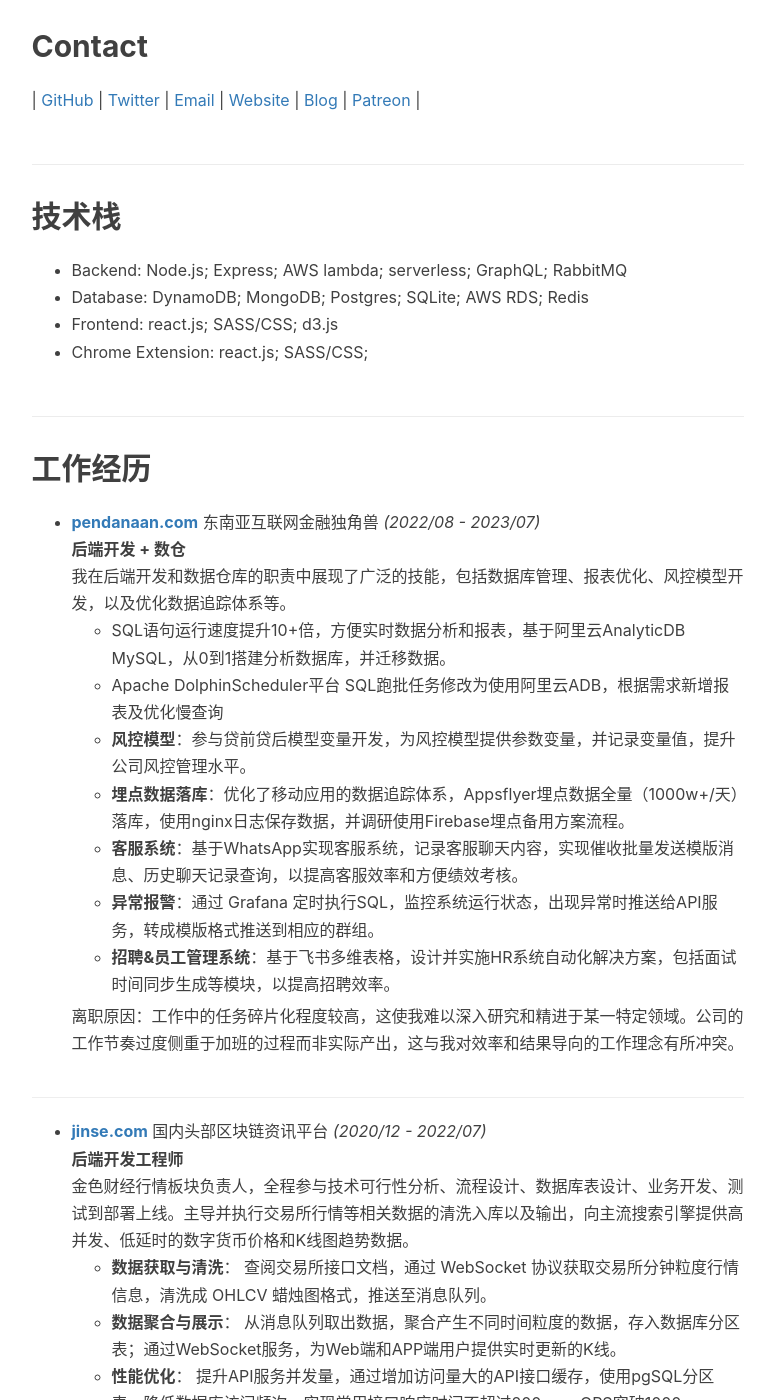
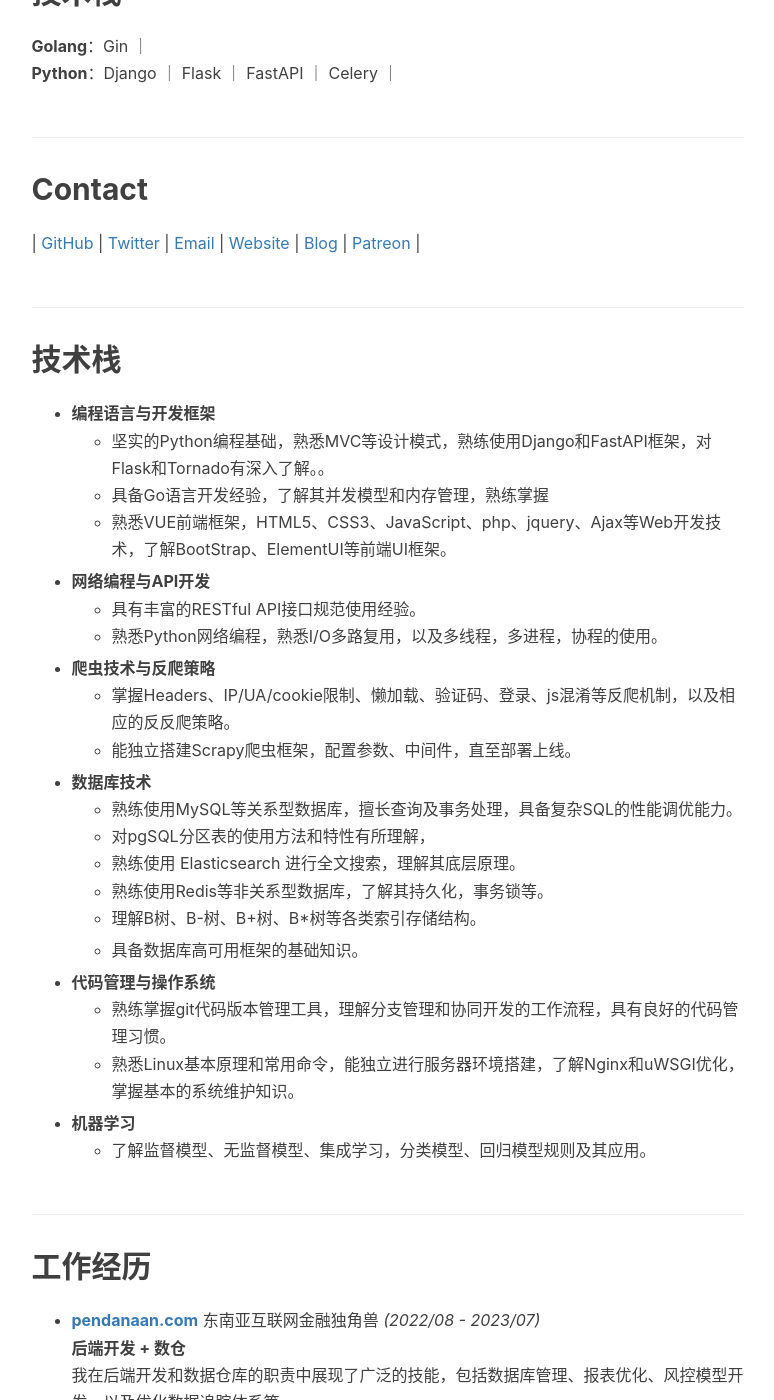
Before and after one commit to ProgrammerPlus1998/ProgrammerPlus1998.github.io, a Jekyll site: the page built from cv_duozhuayu.html, in a window 1280 px wide and 1400 px high, scrolled down 1128 px. Shown: the whole window, without its empty margins (136-910 px from the left). Built offline with Jekyll 4.4.1, drawn with Linux system fonts in a browser that asks for light colours; nearby versions of some CDN libraries; comment, search, counter and statistics services are not loaded; some of the changed text lies outside the part shown.

Commit message:
简历更新

```diff
--- a/_config.yml
+++ b/_config.yml
@@ -2,9 +2,9 @@
 title: Xic Blog
 SEOTitle: Xic的博客 | Xic Blog
 header-img: img/home-bg.jpg
-email: huxpro@gmail.com
+email: cxygjj@gmail.com
 description: "这里是 @Hux黄玄 的个人博客，与你一起发现更大的世界 | 要做一个有 swag 的程序员"
-keyword: "黄玄, Hux黄玄, Hux, 鬼栈, huxpro, @huxpro, 黄玄的博客, Hux Blog, 博客, 个人网站, 互联网, Web, JavaScript, React, React Native, 前端, 设计"
+keyword: "谢晨, Xic谢晨, Xic, 程序猿过家家, huxpro, @Xic, 谢晨的博客, Xic Blog, 博客, 个人网站, 互联网, Web, godev， golang, python"
 url: "https://godev.me" # your host, for absolute URL
 baseurl: "" # for example, '/blog' if your blog hosted on 'host/blog'
 
--- a/_includes/cv/duozhuayu/zh.md
+++ b/_includes/cv/duozhuayu/zh.md
@@ -1,8 +1,13 @@
 # 谢晨
+> 手机：+86 1851824**1998**
+> 微信：ProgrammerPlus
+> 邮箱：<a href="mailto:job@godev.me">job@godev.me</a>
+> 状态：离职
+>
 
 ## HR关键词
 
-全日制本科 ｜ 计算机相关专业 ｜ 3年开发经验 ｜Golang ｜ Python ｜ Kafka
+全日制本科（学信网） ｜ 计算机相关专业 ｜ 3年开发经验 ｜ Python ｜ Golang｜ Kafka
 
 ## 自我评价
 
@@ -17,18 +22,43 @@
 
 ## 技术栈
 
-* Backend: Node.js; Express; AWS lambda; serverless; GraphQL; RabbitMQ
-* Database: DynamoDB; MongoDB; Postgres; SQLite; AWS RDS; Redis
-* Frontend: react.js; SASS/CSS; d3.js
-* Chrome Extension: react.js; SASS/CSS;
+* **编程语言与开发框架**
+  * 坚实的Python编程基础，熟悉MVC等设计模式，熟练使用Django和FastAPI框架，对Flask和Tornado有深入了解。。
+  * 具备Go语言开发经验，了解其并发模型和内存管理，熟练掌握
+  * 熟悉VUE前端框架，HTML5、CSS3、JavaScript、php、jquery、Ajax等Web开发技术，了解BootStrap、ElementUI等前端UI框架。
+
+* **网络编程与API开发**
+  * 具有丰富的RESTful API接口规范使用经验。
+  * 熟悉Python网络编程，熟悉I/O多路复用，以及多线程，多进程，协程的使用。
+
+* **爬虫技术与反爬策略**
+  * 掌握Headers、IP/UA/cookie限制、懒加载、验证码、登录、js混淆等反爬机制，以及相应的反反爬策略。
+  * 能独立搭建Scrapy爬虫框架，配置参数、中间件，直至部署上线。
+
+* **数据库技术**
+  * 熟练使用MySQL等关系型数据库，擅长查询及事务处理，具备复杂SQL的性能调优能力。
+  * 对pgSQL分区表的使用方法和特性有所理解，
+  * 熟练使用 Elasticsearch 进行全文搜索，理解其底层原理。
+  * 熟练使用Redis等非关系型数据库，了解其持久化，事务锁等。
+  * 理解B树、B-树、B+树、B*树等各类索引存储结构。
+
+  * 具备数据库高可用框架的基础知识。
+
+* **代码管理与操作系统**
+  * 熟练掌握git代码版本管理工具，理解分支管理和协同开发的工作流程，具有良好的代码管理习惯。
+  * 熟悉Linux基本原理和常用命令，能独立进行服务器环境搭建，了解Nginx和uWSGI优化，掌握基本的系统维护知识。
+
+* **机器学习**
+  * 了解监督模型、无监督模型、集成学习，分类模型、回归模型规则及其应用。
 
 
 ## 工作经历
 * <b>[pendanaan.com](https://pendanaan.com/)</b> 东南亚互联网金融独角兽 *(2022/08 - 2023/07)*
   **后端开发 + 数仓**
   我在后端开发和数据仓库的职责中展现了广泛的技能，包括数据库管理、报表优化、风控模型开发，以及优化数据追踪体系等。
-  * SQL语句运行速度提升10+倍，方便实时数据分析和报表，基于阿里云AnalyticDB MySQL，从0到1搭建分析数据库，并迁移数据。
-  * Apache DolphinScheduler平台 SQL跑批任务修改为使用阿里云ADB，根据需求新增报表及优化慢查询
+  * **数据库管理与报表优化**
+    * 提升SQL语句运行速度10+倍，基于阿里云AnalyticDB MySQL，从0到1搭建分析数据库并迁移数据，实现实时数据分析和报表生成。
+    * 通过Apache DolphinScheduler平台将SQL跑批任务修改为使用阿里云ADB，根据需求新增报表及优化慢查询。
   * **风控模型**：参与贷前贷后模型变量开发，为风控模型提供参数变量，并记录变量值，提升公司风控管理水平。
   * **埋点数据落库**：优化了移动应用的数据追踪体系，Appsflyer埋点数据全量（1000w+/天）落库，使用nginx日志保存数据，并调研使用Firebase埋点备用方案流程。
   * **客服系统**：基于WhatsApp实现客服系统，记录客服聊天内容，实现催收批量发送模版消息、历史聊天记录查询，以提高客服效率和方便绩效考核。
@@ -36,8 +66,7 @@
   * **招聘&员工管理系统**：基于飞书多维表格，设计并实施HR系统自动化解决方案，包括面试时间同步生成等模块，以提高招聘效率。
 
   离职原因：工作中的任务碎片化程度较高，这使我难以深入研究和精进于某一特定领域。公司的工作节奏过度侧重于加班的过程而非实际产出，这与我对效率和结果导向的工作理念有所冲突。
-
----
+  <br><br>
 * <b>[jinse.com](www.jinse.com)</b> 国内头部区块链资讯平台 *(2020/12 - 2022/07)*
   **后端开发工程师**
   金色财经行情板块负责人，全程参与技术可行性分析、流程设计、数据库表设计、业务开发、测试到部署上线。主导并执行交易所行情等相关数据的清洗入库以及输出，向主流搜索引擎提供高并发、低延时的数字货币价格和K线图趋势数据。
@@ -51,8 +80,7 @@
   * **开源贡献**： 为满足业务需要，为GitHub [ormar](https://github.com/collerek/ormar) 开源项目增加数据类型。 [点击查看>>>](https://github.com/collerek/ormar/releases/tag/0.10.16)
 
   离职原因：监管政策变化，负责业务无法满足政策合规要求。
-
----
+  <br><br>
 * <b>鼓豆学堂</b> 面向 k12 的课外辅导和兴趣教育平台 *(2019/10 - 2020/11)*
   **实习** 技术栈：Django
 
@@ -89,3 +117,8 @@
     element.style.backgroundColor = "#4CAF50"; // Original green
   }
 </script>
+
+<div style="text-align:center;">
+    <img src="/img/ChatGPT_logo.png" alt="ChatGPT logo" style="width:30px;height:30px;">
+    <p style="margin-top:-15px;">Assisted by ChatGPT-4</p>
+</div>
--- a/cv_duozhuayu.html
+++ b/cv_duozhuayu.html
@@ -2,7 +2,7 @@
 layout: page
 title: "Python 全栈开发"
 hide-in-nav: true
-description: "「勇者怀揣无畏心 ｜ 独步乾坤尽自由」"
+description: "「人品 靠谱 自驱动」"
 header-img: "img/bg-me-2022.jpg"
 header-mask: 0.3
 multilingual: true
```
Also changed, not shown: _posts/python/2023-07-02-redis-caching-strategy.markdown (added, +203 -0 lines), img/ChatGPT_logo.png (added).
